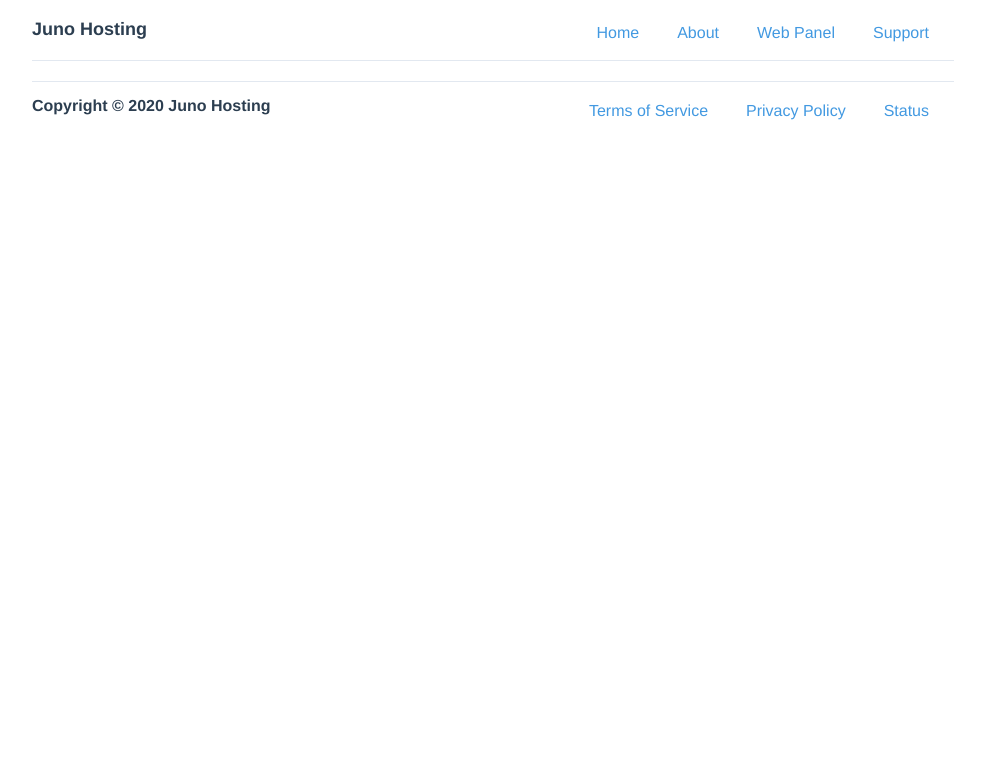
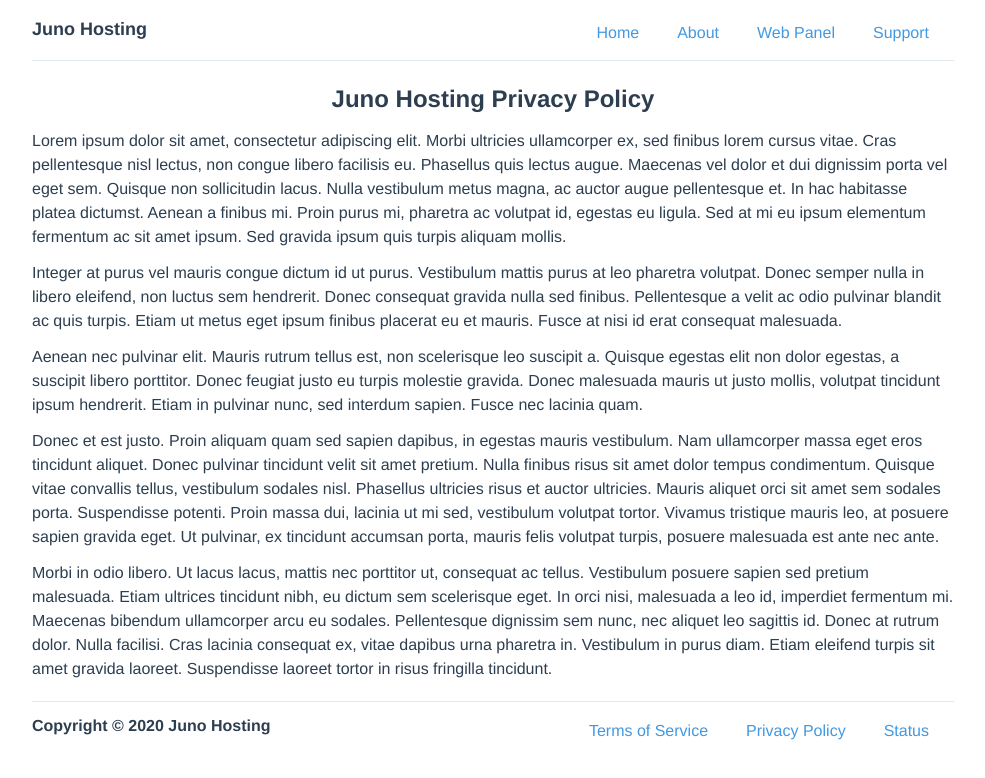
Before and after one commit to junodevs/junohosting.net, a Vue app: page /privacy in a window 1280 px wide. Shown: the top 778 px of the page, without its empty margins (147-1132 px from the left). Built offline with nearby package versions, Linux system fonts and the light colour scheme.

Commit message:
feat: add placeholder pages for everything

```diff
--- a/src/App.vue
+++ b/src/App.vue
@@ -2,8 +2,8 @@
   <div id="app" class="container mx-auto px-6 py-4">
     <Navbar />
     <hr>
-    <router-view />
-    <hr class="mt-5">
+    <router-view class="mt-5 mb-5" />
+    <hr>
     <Footer />
   </div>
 </template>
--- a/src/router.ts
+++ b/src/router.ts
@@ -17,8 +17,27 @@ const routes: RouteConfig[] = [
   },
   {
     path: '/tos',
-    name: 'TOS',
-    component: () => import(/* webpackChunkName: "tos" */ './views/TOS.vue')
+    name: 'Terms Of Service',
+    component: () => import(/* webpackChunkName: "tos" */ './views/Terms.vue')
+  },
+  {
+    path: '/privacy',
+    name: 'Privacy Policy',
+    component: () => import(/* webpackChunkName: "privacy" */ './views/Privacy.vue')
+  },
+  {
+    path: '/status',
+    name: 'Status',
+    component: () => import(/* webpackChunkName: "status" */ './views/Status.vue')
+  },
+  {
+    path: '/panel',
+    name: 'Web Panel',
+    component: () => import(/* webpackChunkName: "" */ './views/WebPanel.vue')
+  },
+  {
+    path: '*',
+    redirect: { name: 'Home' }
   }
 ]
 
--- a/src/views/About.vue
+++ b/src/views/About.vue
@@ -14,6 +14,6 @@
 <script lang="ts">
 import { Component, Vue } from 'vue-property-decorator'
 
-@Component({})
+@Component
 export default class About extends Vue {}
 </script>
--- a/src/views/TOS.vue
+++ b/src/views/Privacy.vue
@@ -1,6 +1,6 @@
 <template>
-  <section id="about">
-    <h1>Juno Hosting Terms Of Service</h1>
+  <section id="privacy-policy">
+    <h1>Juno Hosting Privacy Policy</h1>
 
     <p>Lorem ipsum dolor sit amet, consectetur adipiscing elit. Morbi ultricies ullamcorper ex, sed finibus lorem cursus vitae. Cras pellentesque nisl lectus, non congue libero facilisis eu. Phasellus quis lectus augue. Maecenas vel dolor et dui dignissim porta vel eget sem. Quisque non sollicitudin lacus. Nulla vestibulum metus magna, ac auctor augue pellentesque et. In hac habitasse platea dictumst. Aenean a finibus mi. Proin purus mi, pharetra ac volutpat id, egestas eu ligula. Sed at mi eu ipsum elementum fermentum ac sit amet ipsum. Sed gravida ipsum quis turpis aliquam mollis.</p>
     <p>Integer at purus vel mauris congue dictum id ut purus. Vestibulum mattis purus at leo pharetra volutpat. Donec semper nulla in libero eleifend, non luctus sem hendrerit. Donec consequat gravida nulla sed finibus. Pellentesque a velit ac odio pulvinar blandit ac quis turpis. Etiam ut metus eget ipsum finibus placerat eu et mauris. Fusce at nisi id erat consequat malesuada.</p>
@@ -13,8 +13,8 @@
 <script lang="ts">
 import { Component, Vue } from 'vue-property-decorator'
 
-@Component({})
-export default class Terms extends Vue {}
+@Component
+export default class Privacy extends Vue {}
 </script>
 
 <style lang="pcss" scoped>
--- /dev/null
+++ b/src/views/Status.vue
@@ -0,0 +1,10 @@
+<template>
+  <h1>Status Page</h1>
+</template>
+
+<script lang="ts">
+import { Component, Vue } from 'vue-property-decorator'
+
+@Component
+export default class Status extends Vue {}
+</script>
--- /dev/null
+++ b/src/views/Terms.vue
@@ -0,0 +1,28 @@
+<template>
+  <section id="tos">
+    <h1>Juno Hosting Terms Of Service</h1>
+
+    <p>Lorem ipsum dolor sit amet, consectetur adipiscing elit. Morbi ultricies ullamcorper ex, sed finibus lorem cursus vitae. Cras pellentesque nisl lectus, non congue libero facilisis eu. Phasellus quis lectus augue. Maecenas vel dolor et dui dignissim porta vel eget sem. Quisque non sollicitudin lacus. Nulla vestibulum metus magna, ac auctor augue pellentesque et. In hac habitasse platea dictumst. Aenean a finibus mi. Proin purus mi, pharetra ac volutpat id, egestas eu ligula. Sed at mi eu ipsum elementum fermentum ac sit amet ipsum. Sed gravida ipsum quis turpis aliquam mollis.</p>
+    <p>Integer at purus vel mauris congue dictum id ut purus. Vestibulum mattis purus at leo pharetra volutpat. Donec semper nulla in libero eleifend, non luctus sem hendrerit. Donec consequat gravida nulla sed finibus. Pellentesque a velit ac odio pulvinar blandit ac quis turpis. Etiam ut metus eget ipsum finibus placerat eu et mauris. Fusce at nisi id erat consequat malesuada.</p>
+    <p>Aenean nec pulvinar elit. Mauris rutrum tellus est, non scelerisque leo suscipit a. Quisque egestas elit non dolor egestas, a suscipit libero porttitor. Donec feugiat justo eu turpis molestie gravida. Donec malesuada mauris ut justo mollis, volutpat tincidunt ipsum hendrerit. Etiam in pulvinar nunc, sed interdum sapien. Fusce nec lacinia quam.</p>
+    <p>Donec et est justo. Proin aliquam quam sed sapien dapibus, in egestas mauris vestibulum. Nam ullamcorper massa eget eros tincidunt aliquet. Donec pulvinar tincidunt velit sit amet pretium. Nulla finibus risus sit amet dolor tempus condimentum. Quisque vitae convallis tellus, vestibulum sodales nisl. Phasellus ultricies risus et auctor ultricies. Mauris aliquet orci sit amet sem sodales porta. Suspendisse potenti. Proin massa dui, lacinia ut mi sed, vestibulum volutpat tortor. Vivamus tristique mauris leo, at posuere sapien gravida eget. Ut pulvinar, ex tincidunt accumsan porta, mauris felis volutpat turpis, posuere malesuada est ante nec ante.</p>
+    <p>Morbi in odio libero. Ut lacus lacus, mattis nec porttitor ut, consequat ac tellus. Vestibulum posuere sapien sed pretium malesuada. Etiam ultrices tincidunt nibh, eu dictum sem scelerisque eget. In orci nisi, malesuada a leo id, imperdiet fermentum mi. Maecenas bibendum ullamcorper arcu eu sodales. Pellentesque dignissim sem nunc, nec aliquet leo sagittis id. Donec at rutrum dolor. Nulla facilisi. Cras lacinia consequat ex, vitae dapibus urna pharetra in. Vestibulum in purus diam. Etiam eleifend turpis sit amet gravida laoreet. Suspendisse laoreet tortor in risus fringilla tincidunt.</p>
+  </section>
+</template>
+
+<script lang="ts">
+import { Component, Vue } from 'vue-property-decorator'
+
+@Component
+export default class Terms extends Vue {}
+</script>
+
+<style lang="pcss" scoped>
+h1 {
+  @apply text-center font-bold m-3 text-2xl;
+}
+
+p {
+  @apply mt-3;
+}
+</style>
--- /dev/null
+++ b/src/views/WebPanel.vue
@@ -0,0 +1,10 @@
+<template>
+  <h1>Web Panel</h1>
+</template>
+
+<script lang="ts">
+import { Component, Vue } from 'vue-property-decorator'
+
+@Component
+export default class WebPanel extends Vue {}
+</script>
```
